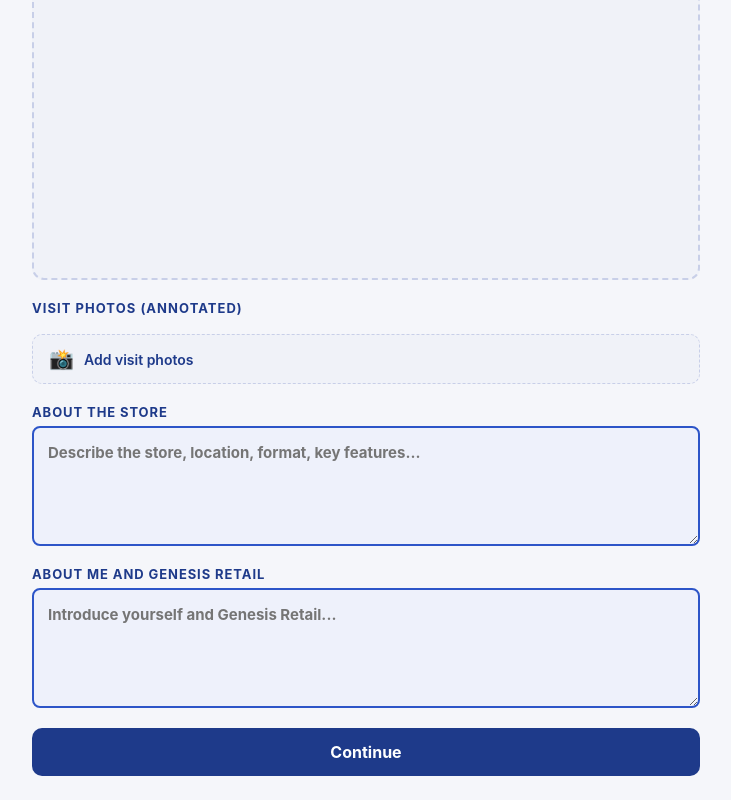
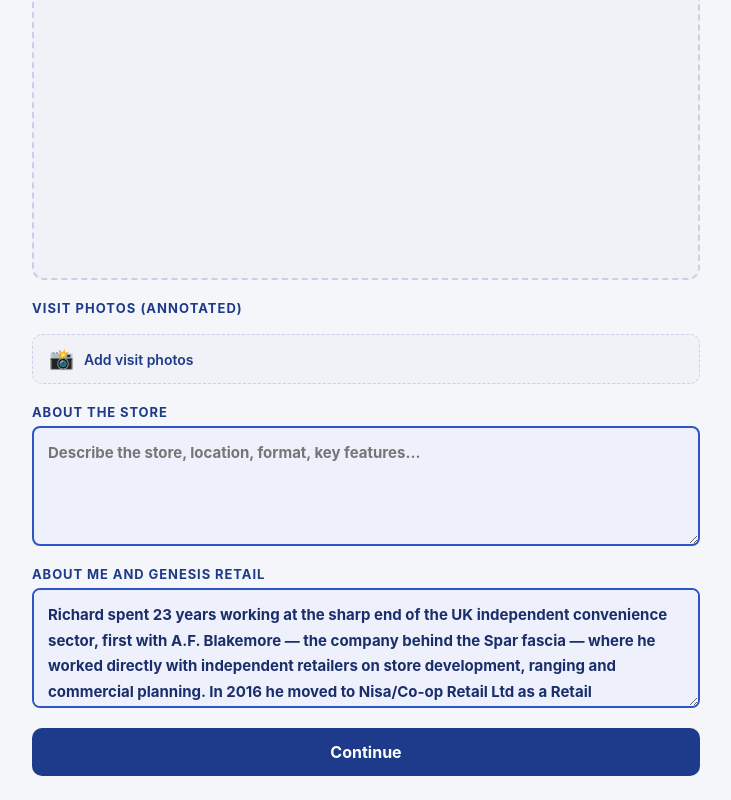
Before and after one commit to rshorney455-commits/Genesis-Retrail, a React (Vite) app: page / in a window 1280 px wide. Shown: the part 781-1581 px from the top of the page, without its empty margins (274-1005 px from the left). Built offline with nearby package versions, Linux system fonts and the light colour scheme.

Commit message:
Set Genesis Retail bio as default genesisNote

```diff
--- a/App_5.jsx
+++ b/App_5.jsx
@@ -1011,7 +1011,7 @@ export default function App(){
   const [postcodeNotes,setPostcodeNotes]=useState("");
   const [clientName,setClientName]=useState("");
   const [refitCommentary,setRefitCommentary]=useState("");
-  const [genesisNote,setGenesisNote]=useState("");
+  const [genesisNote,setGenesisNote]=useState("Richard spent 23 years working at the sharp end of the UK independent convenience sector, first with A.F. Blakemore — the company behind the Spar fascia — where he worked directly with independent retailers on store development, ranging and commercial planning. In 2016 he moved to Nisa/Co-op Retail Ltd as a Retail Development Manager, managing 145 stores across North London with responsibility for around £14 million in annual turnover.\n\nDuring his time at Nisa he was consistently ranked in the national top three for new business, and several initiatives he introduced — including Too Good To Go and food delivery partnerships — were rolled out across the entire network. He knows the wholesale and symbol group world from the inside, which is exactly why independent retailers trust him to tell them the truth about their business.");
   const [propName,setPropName]=useState("");
   const [postcode,setPostcode]=useState("");
   const [sqft,setSqft]=useState(800);
--- a/src/App.jsx
+++ b/src/App.jsx
@@ -1011,7 +1011,7 @@ export default function App(){
   const [postcodeNotes,setPostcodeNotes]=useState("");
   const [clientName,setClientName]=useState("");
   const [refitCommentary,setRefitCommentary]=useState("");
-  const [genesisNote,setGenesisNote]=useState("");
+  const [genesisNote,setGenesisNote]=useState("Richard spent 23 years working at the sharp end of the UK independent convenience sector, first with A.F. Blakemore — the company behind the Spar fascia — where he worked directly with independent retailers on store development, ranging and commercial planning. In 2016 he moved to Nisa/Co-op Retail Ltd as a Retail Development Manager, managing 145 stores across North London with responsibility for around £14 million in annual turnover.\n\nDuring his time at Nisa he was consistently ranked in the national top three for new business, and several initiatives he introduced — including Too Good To Go and food delivery partnerships — were rolled out across the entire network. He knows the wholesale and symbol group world from the inside, which is exactly why independent retailers trust him to tell them the truth about their business.");
   const [propName,setPropName]=useState("");
   const [postcode,setPostcode]=useState("");
   const [sqft,setSqft]=useState(800);
```
